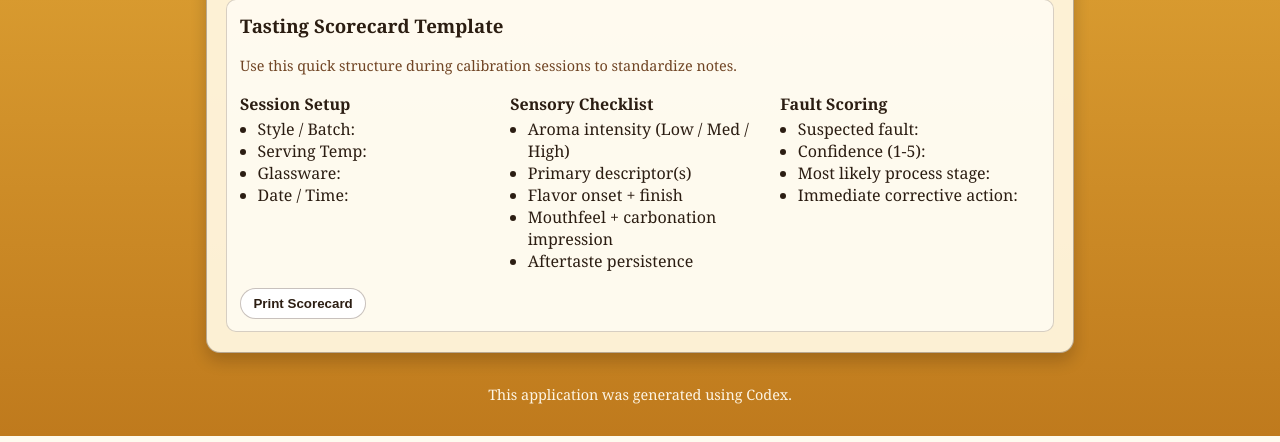
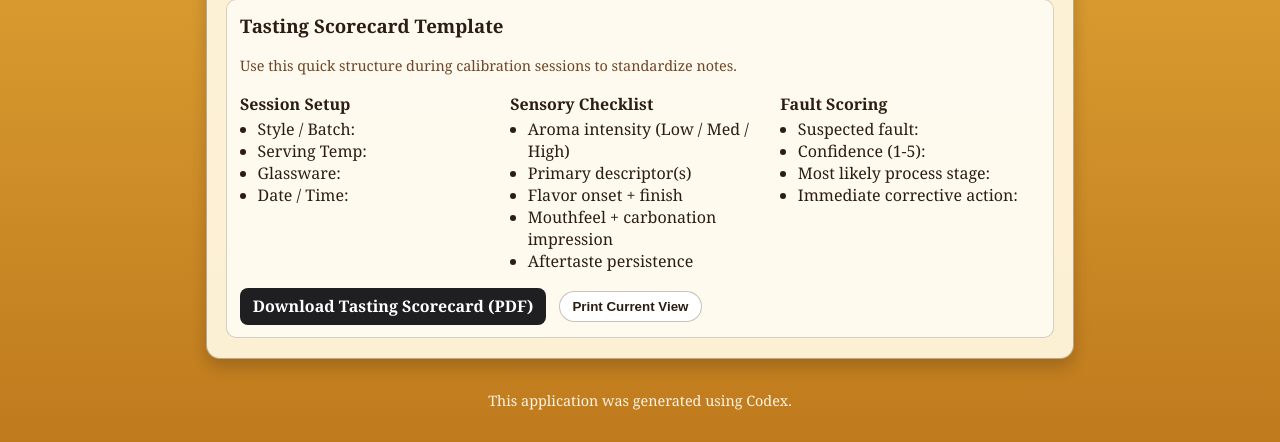
Before and after one commit to greenladdev/BeerLabRepo, a Flask app: page /sensory-training in a window 1280 px wide. Shown: the part 1030-1472 px from the top of the page. Run offline with Flask 3, Linux system fonts and the light colour scheme.

Commit message:
Add downloadable tasting scorecard PDF export

```diff
--- a/app/main.py
+++ b/app/main.py
@@ -360,6 +360,94 @@ def create_pdf_response(
     )
 
 
+def create_tasting_scorecard_pdf(library: list[dict]):
+    """Return a printable tasting scorecard PDF using flavor-library calibration cues."""
+    buffer = BytesIO()
+    pdf = canvas.Canvas(buffer, pagesize=LETTER)
+    width, height = LETTER
+
+    def draw_score_block(flavor: dict, top_y: float):
+        left = 36
+        right = width - 36
+        block_height = 282
+        row_top = top_y - 56
+
+        pdf.setFont("Helvetica-Bold", 12)
+        pdf.drawString(left, top_y, f"Beer Fault Finder Calibration Sheet - {flavor['name']}")
+
+        pdf.setFont("Helvetica", 9)
+        subtitle = (
+            f"Focus: {flavor['nickname']} | Family: {flavor['family'].title()} | "
+            f"Stage: {flavor['primary_stage'].replace('_', ' ').title()}"
+        )
+        pdf.drawString(left, top_y - 14, subtitle)
+
+        cue_text = textwrap.shorten(flavor["description"], width=120, placeholder="...")
+        pdf.drawString(left, top_y - 27, f"Calibration cue: {cue_text}")
+
+        pdf.setFont("Helvetica-Bold", 11)
+        pdf.drawString(left, row_top, "Beer:")
+        pdf.line(left + 34, row_top - 2, left + 280, row_top - 2)
+
+        left_col = [
+            "Appearance (10)",
+            "Smell (10)",
+            "Taste (30)",
+        ]
+        right_col = [
+            "After Taste (20)",
+            "Drinkability (30)",
+            "Total (100)",
+        ]
+
+        y = row_top - 26
+        pdf.setFont("Helvetica", 11)
+        for label in left_col:
+            pdf.drawString(left, y, label)
+            pdf.line(left + 103, y - 2, left + 138, y - 2)
+            y -= 24
+
+        y = row_top - 26
+        for label in right_col:
+            pdf.drawString(left + 150, y, label)
+            pdf.line(left + 258, y - 2, left + 293, y - 2)
+            y -= 24
+
+        comments_left = left + 302
+        comments_top = row_top - 6
+        comments_width = right - comments_left
+        comments_height = 100
+
+        pdf.setFont("Helvetica-Bold", 11)
+        pdf.drawString(comments_left, row_top, "Comments -")
+        pdf.rect(comments_left, comments_top - comments_height, comments_width, comments_height)
+
+        notes_top = comments_top - comments_height - 18
+        pdf.setFont("Helvetica", 8)
+        pdf.drawString(left, notes_top, f"Common styles: {', '.join(flavor['common_styles'][:3])}")
+        likely = textwrap.shorten(', '.join(flavor['likely_causes']), width=100, placeholder='...')
+        pdf.drawString(left, notes_top - 12, f"Likely causes: {likely}")
+
+        pdf.line(left, top_y - block_height, right, top_y - block_height)
+
+    positions = [height - 42, height - 356]
+
+    for idx, flavor in enumerate(library):
+        draw_score_block(flavor, positions[idx % 2])
+        if idx % 2 == 1 and idx != len(library) - 1:
+            pdf.showPage()
+
+    pdf.save()
+    buffer.seek(0)
+
+    return send_file(
+        buffer,
+        as_attachment=True,
+        download_name="beer-tasting-scorecard.pdf",
+        mimetype="application/pdf",
+    )
+
+
 def create_app() -> Flask:
     app = Flask(__name__)
 
@@ -389,6 +477,10 @@ def create_app() -> Flask:
     @app.route("/sensory-training")
     def sensory_training():
         return render_template("sensory.html", flavors=build_flavor_library())
+
+    @app.route("/export/tasting-scorecard.pdf")
+    def export_tasting_scorecard_pdf():
+        return create_tasting_scorecard_pdf(build_flavor_library())
 
     @app.route("/export/study-sheet.pdf")
     def export_study_sheet_pdf():
--- a/app/templates/sensory.html
+++ b/app/templates/sensory.html
@@ -65,7 +65,8 @@
         </div>
       </div>
       <div class="quiz-actions">
-        <button id="print-scorecard" class="mode-btn" type="button">Print Scorecard</button>
+        <a class="quiz-link" href="{{ url_for('export_tasting_scorecard_pdf') }}">Download Tasting Scorecard (PDF)</a>
+        <button id="print-scorecard" class="mode-btn" type="button">Print Current View</button>
       </div>
     </article>
   </div>
```
